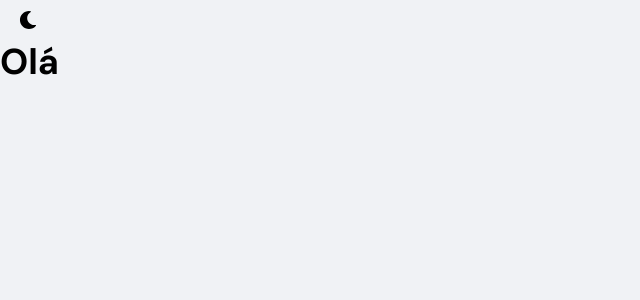
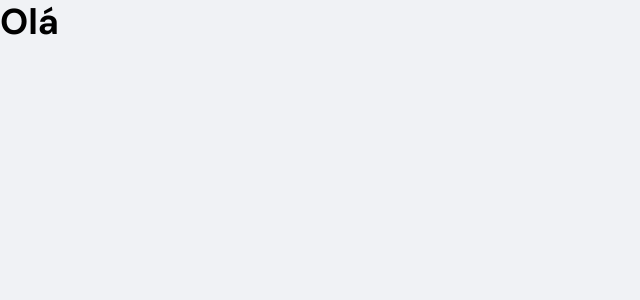
Before and after one commit to Noctis3/movie-shelf-web, a React (Create React App) app: page / in a window 1280 px wide. Shown: the top 300 px of the page, without its empty margins (0-640 px from the left). Built offline with nearby package versions, Linux system fonts and the light colour scheme.

Commit message:
refactor: remove colorModeSwitch from app

```diff
--- a/src/App.tsx
+++ b/src/App.tsx
@@ -1,10 +1,8 @@
 import { ChakraProvider } from '@chakra-ui/react';
 import theme from './styles/theme';
-import { ColorModeSwitcher } from './components/ColorModeSwitcher';
 import { routes as RoutesReact } from './routes';
 export const App = () => (
   <ChakraProvider theme={theme}>
-    <ColorModeSwitcher />
     <RoutesReact />
   </ChakraProvider>
 );
```
